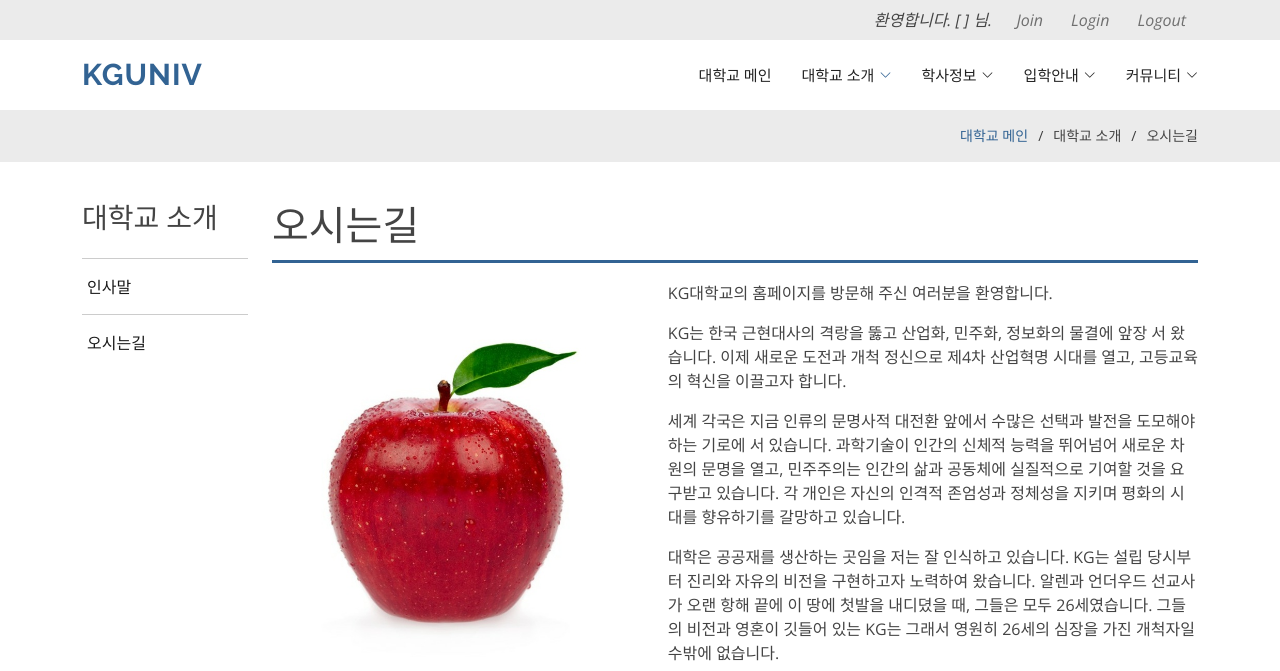
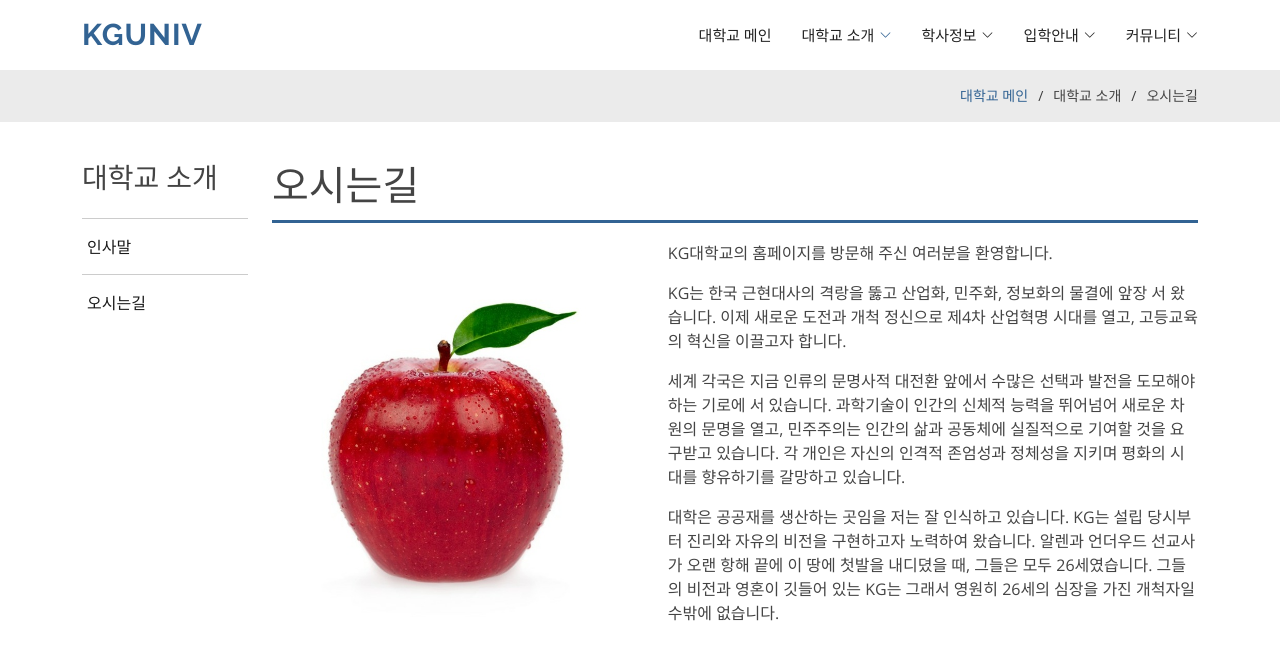
Before and after one commit to gitryk/portfolio-docker, a Django app: page /gethere/ in a window 1280 px wide. Shown: the top 671 px of the page. Run offline with Django 4.2, Linux system fonts and the light colour scheme; some libraries are stand-ins or nearby versions.

Commit message:
Add files via upload

```diff
--- a/web/django/univ/templates/nav.html
+++ b/web/django/univ/templates/nav.html
@@ -1,17 +1,3 @@
-<!-- ======= Top Bar ======= -->
-  <section id="topbar" class="d-flex align-items-center">
-    <div class="container d-flex justify-content-center justify-content-md-between">
-      <div class="contact-info d-flex align-items-center">
-      </div>
-      <div class="social-links d-none d-md-block">
-        <i class="bi">환영합니다. [   ] 님.&nbsp;&nbsp;</i>
-        <a href="#" class=""><i class="bi">Join</i></a>
-        <a href="#" class=""><i class="bi">Login</i></a>
-        <a href="#" class=""><i class="bi">Logout</i></a>
-      </div>
-    </div>
-  </section>
-
   <!-- ======= Header ======= -->
   <header id="header" class="d-flex align-items-center">
     <div class="container d-flex align-items-center">
```
